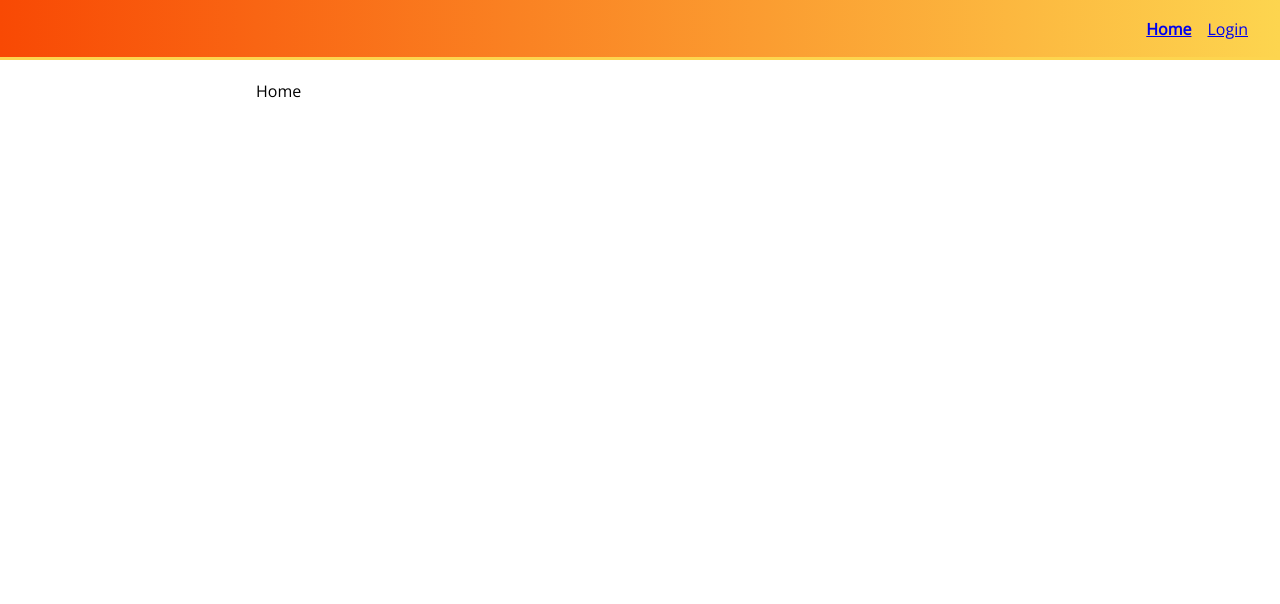
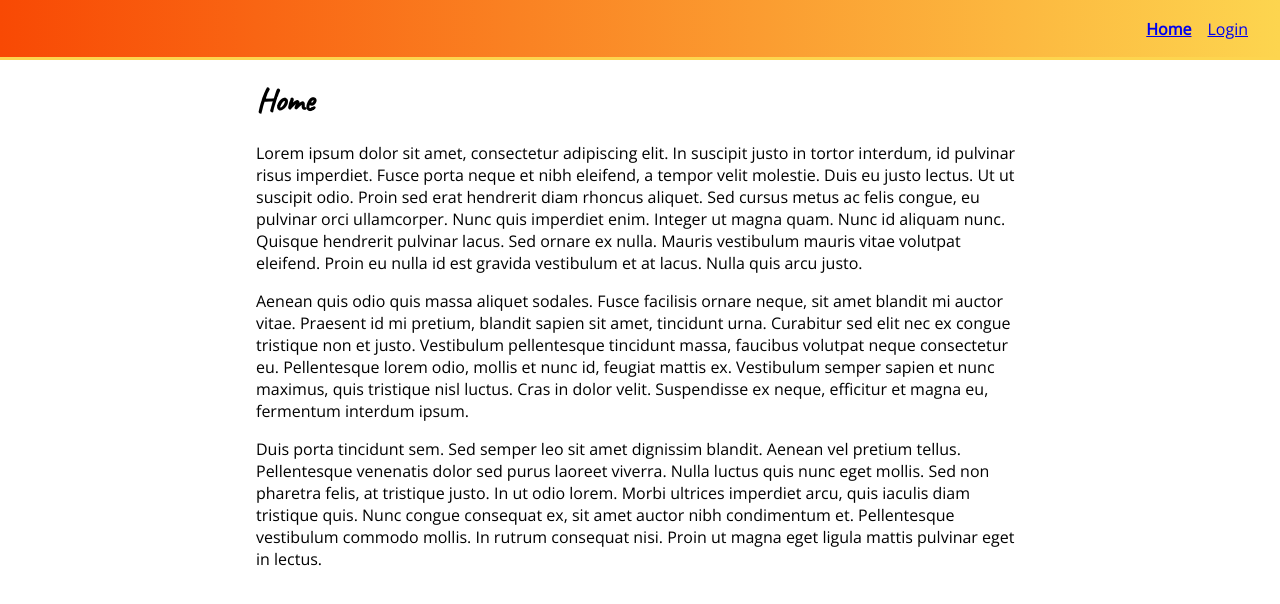
Before and after one commit to cigotete/study-react-styled-components, a React (Vite) app: page / in a window 1280 px wide. Shown: the top 604 px of the page. Built offline with nearby package versions, Linux system fonts and the light colour scheme.

Commit message:
Added dummy text to Home page.

```diff
--- a/src/components/pages/Home.jsx
+++ b/src/components/pages/Home.jsx
@@ -3,7 +3,16 @@ import { PageLayout } from "@/components/common";
 export const Home = () => {
   return (
     <PageLayout>
-      Home
+      <h1>Home</h1>
+      <p>
+      Lorem ipsum dolor sit amet, consectetur adipiscing elit. In suscipit justo in tortor interdum, id pulvinar risus imperdiet. Fusce porta neque et nibh eleifend, a tempor velit molestie. Duis eu justo lectus. Ut ut suscipit odio. Proin sed erat hendrerit diam rhoncus aliquet. Sed cursus metus ac felis congue, eu pulvinar orci ullamcorper. Nunc quis imperdiet enim. Integer ut magna quam. Nunc id aliquam nunc. Quisque hendrerit pulvinar lacus. Sed ornare ex nulla. Mauris vestibulum mauris vitae volutpat eleifend. Proin eu nulla id est gravida vestibulum et at lacus. Nulla quis arcu justo.
+      </p>
+      <p>
+      Aenean quis odio quis massa aliquet sodales. Fusce facilisis ornare neque, sit amet blandit mi auctor vitae. Praesent id mi pretium, blandit sapien sit amet, tincidunt urna. Curabitur sed elit nec ex congue tristique non et justo. Vestibulum pellentesque tincidunt massa, faucibus volutpat neque consectetur eu. Pellentesque lorem odio, mollis et nunc id, feugiat mattis ex. Vestibulum semper sapien et nunc maximus, quis tristique nisl luctus. Cras in dolor velit. Suspendisse ex neque, efficitur et magna eu, fermentum interdum ipsum.
+      </p>
+      <p>
+      Duis porta tincidunt sem. Sed semper leo sit amet dignissim blandit. Aenean vel pretium tellus. Pellentesque venenatis dolor sed purus laoreet viverra. Nulla luctus quis nunc eget mollis. Sed non pharetra felis, at tristique justo. In ut odio lorem. Morbi ultrices imperdiet arcu, quis iaculis diam tristique quis. Nunc congue consequat ex, sit amet auctor nibh condimentum et. Pellentesque vestibulum commodo mollis. In rutrum consequat nisi. Proin ut magna eget ligula mattis pulvinar eget in lectus.
+      </p>
     </PageLayout>
   );
 }
```
